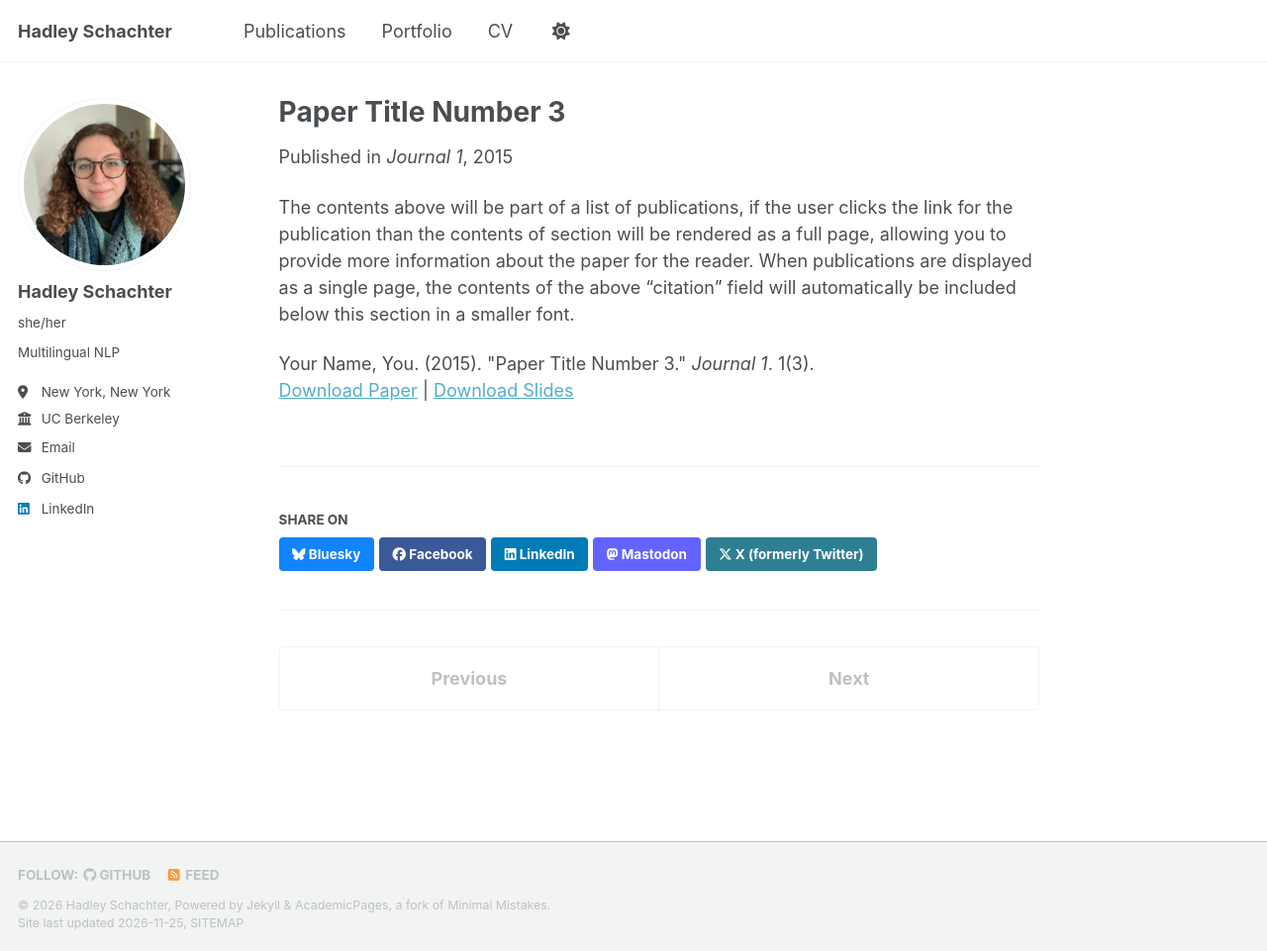
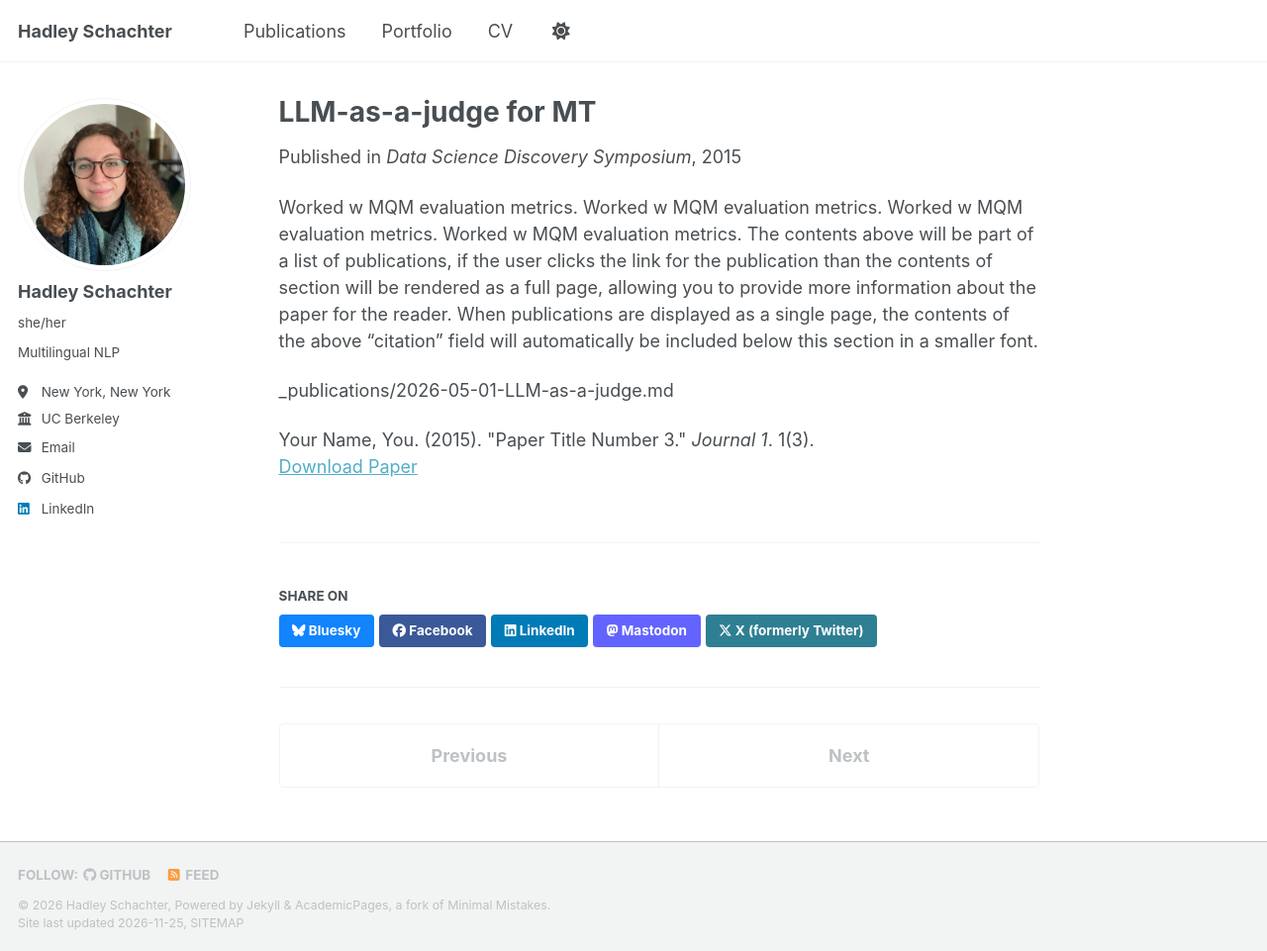
Before and after one commit to hadleyschachter/hadleyschachter.github.io, a Jekyll site: the page built from _publications/2026-05-01-LLM-as-a-judge.md, in a window 1280 px wide and 961 px high. Shown: the whole window at 99% size. Built offline with Jekyll 4.4.1, drawn with Linux system fonts in a browser that asks for light colours; a script bundle is joined from its source files by our own code; a style sheet for code colours, icons or effects is not loaded.

Commit message:
added llm-as-a-judge mt file plus md file

```diff
--- a/_publications/2026-05-01-LLM-as-a-judge.md
+++ b/_publications/2026-05-01-LLM-as-a-judge.md
@@ -1,14 +1,17 @@
 ---
-title: "Paper Title Number 3"
+title: "LLM-as-a-judge for MT"
 collection: publications
 category: manuscripts
 permalink: /publication/2015-10-01-paper-title-number-3
-excerpt: 'This paper is about the number 3. The number 4 is left for future work.'
+excerpt: 'LLM-as-a-judge for machine translation.'
 date: 2015-10-01
-venue: 'Journal 1'
-slidesurl: 'https://academicpages.github.io/files/slides3.pdf'
-paperurl: 'https://academicpages.github.io/files/paper3.pdf'
+venue: 'Data Science Discovery Symposium'
+#slidesurl: 'https://academicpages.github.io/files/slides3.pdf'
+paperurl: 'https://hadleyschachter.github.io/files/2026-05-01-LLM-as-a-judge.pdf'
 citation: 'Your Name, You. (2015). &quot;Paper Title Number 3.&quot; <i>Journal 1</i>. 1(3).'
 ---
 
+ Worked w MQM evaluation metrics. Worked w MQM evaluation metrics. Worked w MQM evaluation metrics. Worked w MQM evaluation metrics.
 The contents above will be part of a list of publications, if the user clicks the link for the publication than the contents of section will be rendered as a full page, allowing you to provide more information about the paper for the reader. When publications are displayed as a single page, the contents of the above "citation" field will automatically be included below this section in a smaller font.
+
+ _publications/2026-05-01-LLM-as-a-judge.md
```
Also changed, not shown: _publications/2024-05-01-normative-coherence-sustainability.md (+1 -1 lines), 1 other file.
